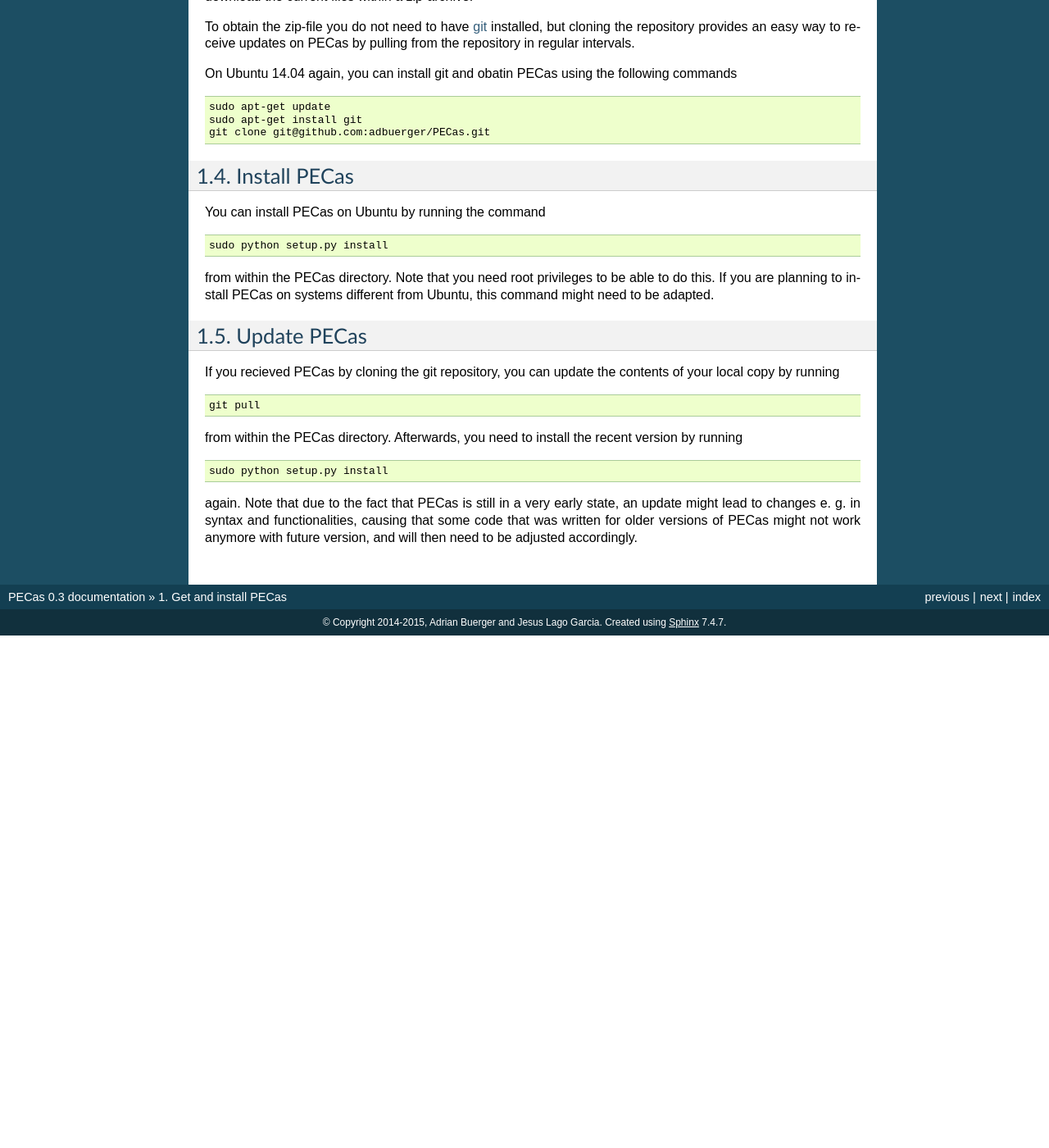
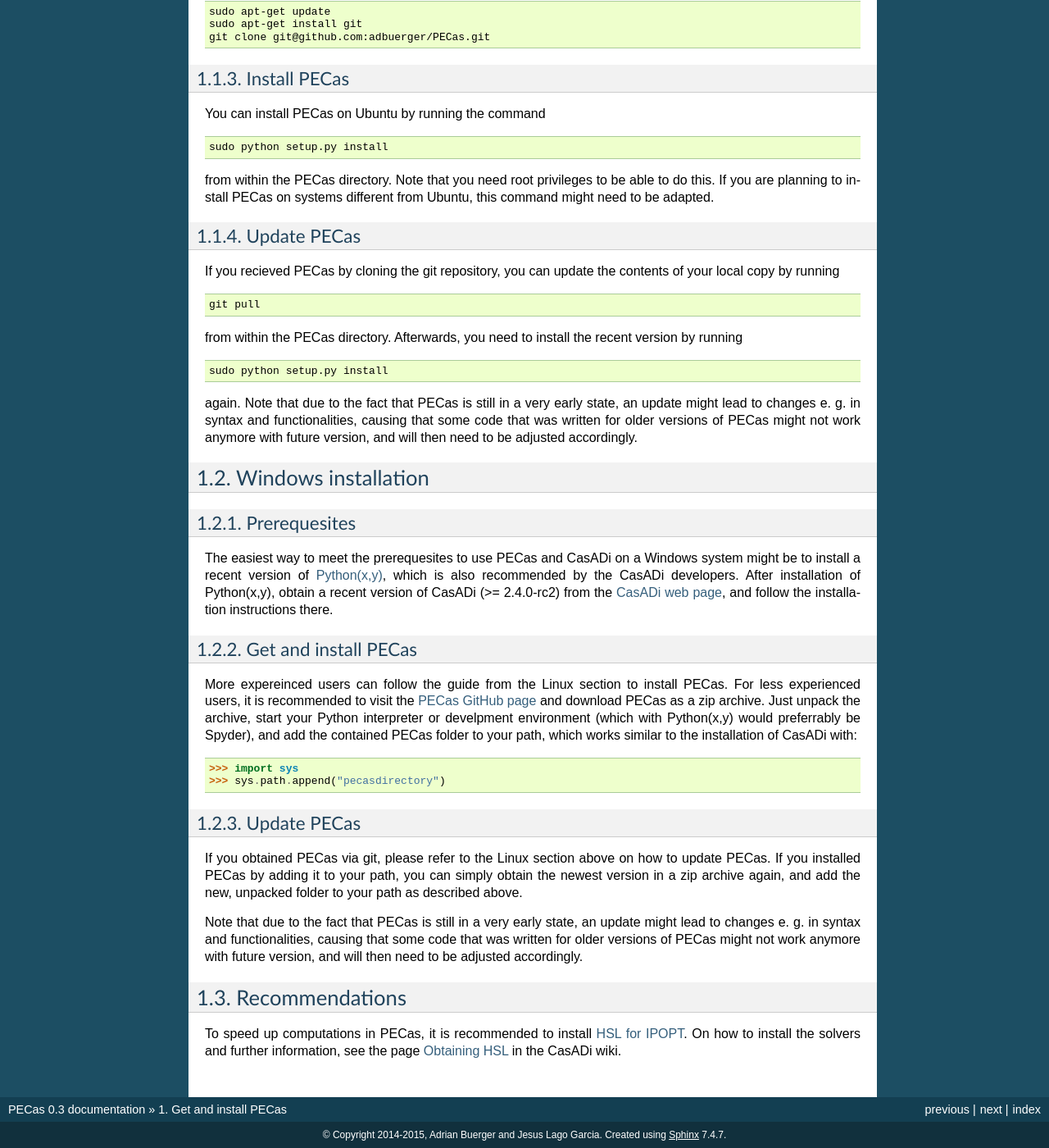
Before and after one commit to vishalbelsare/PECas, a Sphinx documentation site: the page built from doc/install.rst, in a window 1280 px wide and 1400 px high, scrolled down 666 px. Shown: the whole window at 82% size. Built offline with Sphinx 7.4.7, drawn with Linux system fonts in a browser that asks for light colours; before the commit the page ends 1441 px from its top, so only the background shows below that; some of the changed text lies outside the part shown.

Commit message:
added windows installation instruction

```diff
--- a/doc/install.rst
+++ b/doc/install.rst
@@ -4,36 +4,29 @@
 Within the next sections, you will get to know how to obtain and install PECas,
 and what prerequisites have to be met in order to get PECas to work correctly.
 
-Prerequisites
--------------
+Linux installation
+------------------
+
+Prerequesites
+~~~~~~~~~~~~~
 
 In order to use PECas, please make sure that
 `Python <https://www.python.org/>`_ (currently supported version is Python 2.7) as well as
-`Python Numpy <http://www.numpy.org/>`_ and
-`PyLab <http://wiki.scipy.org/PyLab>`_ are installed on your system. E. g. on Ubuntu 14.04, this can easily be ensured by running
+`Python Numpy <http://www.numpy.org/>`_ (>= 1.8) and
+`PyLab <http://wiki.scipy.org/PyLab>`_ are installed on your system. On Ubuntu 14.04, this can easily be ensured by running
 
 .. code:: bash
 
     sudo apt-get update
     sudo apt-get install python python-numpy python-scipy python-matplotlib
 
-Note that you need root privileges to do this. Also, a recent version of `CasADi <http://casadi.org>`_ needs to be installed on your system. You can obtain a recent version from the `CasADi web page <http://casadi.org>`_, and follow the installation instructions there.
-
-PECas has only been run on Ubuntu Linux systems so far, and has not been tested for Windows. However, if the prerequisites are met, usage on Windows should also be possible.
-
-Recommendations
----------------
-
-To speed up computations in PECas, it is recommended to install `HSL for IPOPT <http://www.hsl.rl.ac.uk/ipopt/>`_. On how to install the solvers and further information, see the page `Obtaining HSL <https://github.com/casadi/casadi/wiki/Obtaining-HSL>`_ in the CasADi wiki.
-
+Note that you need root privileges to do this. Also, a recent version of `CasADi <http://casadi.org>`_ (>= 2.4.0-rc2) needs to be installed on your system. You can obtain a recent version from the `CasADi web page <http://casadi.org>`_, and follow the installation instructions there.
 
 Get PECas
----------
+~~~~~~~~~
 
 The preferred way to obtain PECas is `directly from its
-git repository <https://github.com/adbuerger/PECas>`_. You can then either clone the repository, or download the current files within a zip-archive.
-
-To obtain the zip-file you do not need to have `git <http://git-scm.com/>`_ installed, but cloning the repository provides an easy way to receive updates on PECas by pulling from the repository in regular intervals.
+git repository <https://github.com/adbuerger/PECas>`_. You can then either clone the repository, or download the current files within a zip-archive. To obtain the zip-file you do not need to have `git <http://git-scm.com/>`_ installed, but cloning the repository provides an easy way to receive updates on PECas by pulling from the repository in regular intervals.
 
 On Ubuntu 14.04 again, you can install git and obatin PECas using the following commands
 
@@ -44,7 +37,7 @@
     git clone git@github.com:adbuerger/PECas.git
 
 Install PECas
--------------
+~~~~~~~~~~~~~
 
 You can install PECas on Ubuntu by running the command
 
@@ -55,7 +48,7 @@
 from within the PECas directory. Note that you need root privileges to be able to do this. If you are planning to install PECas on systems different from Ubuntu, this command might need to be adapted.
 
 Update PECas
-------------
+~~~~~~~~~~~~
 
 If you recieved PECas by cloning the git repository, you can update the contents of your local copy by running
 
@@ -70,3 +63,36 @@
     sudo python setup.py install
 
 again. Note that due to the fact that PECas is still in a very early state, an update might lead to changes e. g. in syntax and functionalities, causing that some code that was written for older versions of PECas might not work anymore with future version, and will then need to be adjusted accordingly.
+
+
+Windows installation
+--------------------
+
+Prerequesites
+~~~~~~~~~~~~~
+
+The easiest way to meet the prerequesites to use PECas and CasADi on a Windows system might be to install a recent version of `Python(x,y) <http://python-xy.github.io/>`_, which is also recommended by the CasADi developers. After installation of Python(x,y), obtain a recent version of CasADi (>= 2.4.0-rc2) from the `CasADi web page <http://casadi.org>`_, and follow the installation instructions there.
+
+Get and install PECas
+~~~~~~~~~~~~~~~~~~~~~
+
+More expereinced users can follow the guide from the Linux section to install PECas. For less experienced users, it is recommended to visit the `PECas GitHub page <https://github.com/adbuerger/PECas>`_ and download PECas as a zip archive. Just unpack the archive, start your Python interpreter or develpment environment (which with Python(x,y) would preferrably be Spyder), and add the contained PECas folder to your path, which works similar to the installation of CasADi with:
+
+.. code:: python
+
+    >>> import sys
+    >>> sys.path.append("pecasdirectory")
+
+
+Update PECas
+~~~~~~~~~~~~
+
+If you obtained PECas via git, please refer to the Linux section above on how to update PECas. If you installed PECas by adding it to your path, you can simply obtain the newest version in a zip archive again, and add the new, unpacked folder to your path as described above.
+
+Note that due to the fact that PECas is still in a very early state, an update might lead to changes e. g. in syntax and functionalities, causing that some code that was written for older versions of PECas might not work anymore with future version, and will then need to be adjusted accordingly.
+
+
+Recommendations
+---------------
+
+To speed up computations in PECas, it is recommended to install `HSL for IPOPT <http://www.hsl.rl.ac.uk/ipopt/>`_. On how to install the solvers and further information, see the page `Obtaining HSL <https://github.com/casadi/casadi/wiki/Obtaining-HSL>`_ in the CasADi wiki.
```
